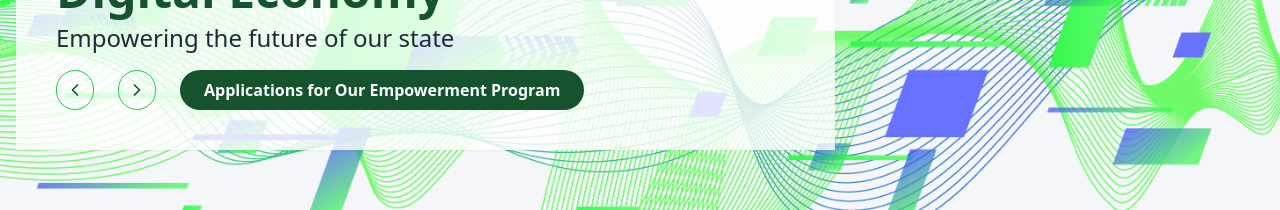
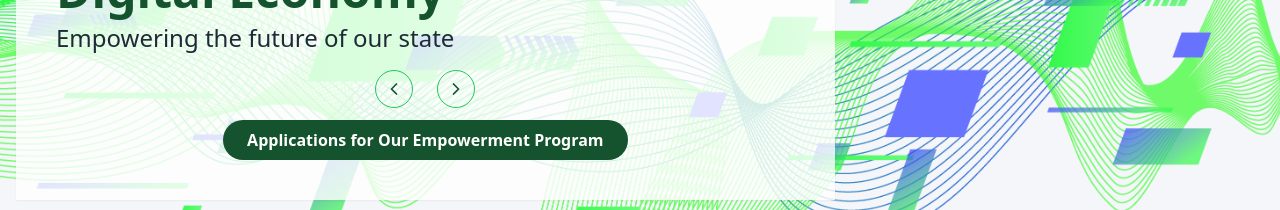
Before and after one commit to jigawa-state/jigawa-state-digital-economy, a Next.js app: page / in a window 1280 px wide. Shown: the part 418-628 px from the top of the page. Built offline with nearby package versions, Linux system fonts and the light colour scheme; no server answers.

Commit message:
form updates

```diff
--- a/app/components/home-text-slider.tsx
+++ b/app/components/home-text-slider.tsx
@@ -88,8 +88,9 @@ export default function TextBannerSlider() {
               transition={{ delay: 0.5, duration: 0.5 }}
               className="flex items-center space-x-4"
             >
-              <div className="flex w-full justify-center md:justify-start space-x-6">
-                <button
+              <div className="flex flex-col items-center space-y-3 w-full justify-center md:justify-start ">
+               <div className="space-x-6 flex">
+               <button
                   onClick={goToPrevious}
                   className="p-2 bg-transparent border-green-500 border hover:text-white rounded-full hover:bg-green-500 transition duration-300"
                   aria-label="Previous headline"
@@ -103,7 +104,8 @@ export default function TextBannerSlider() {
                 >
                   <ChevronRightIcon className="w-5 h-5" />
                 </button>
-                <Link href={'/informatics-applications'} className=" rounded-full px-6 py-2 hover:text-white text-white bg-green-900 hover:bg-green-700 transition duration-300 font-semibold">
+               </div>
+                <Link href={'/informatics-applications'} className=" rounded-full px-6 py-2 max-w-max hover:text-white text-white bg-green-900 hover:bg-green-700 transition duration-300 font-semibold">
                   Applications for Our Empowerment Program
                 </Link>
               </div>
```
Also changed, not shown: 1 other file (tests, documents, lock files or other folders).
